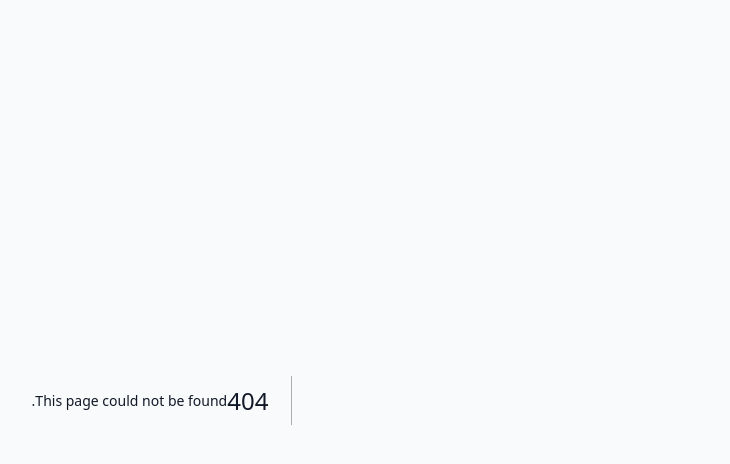
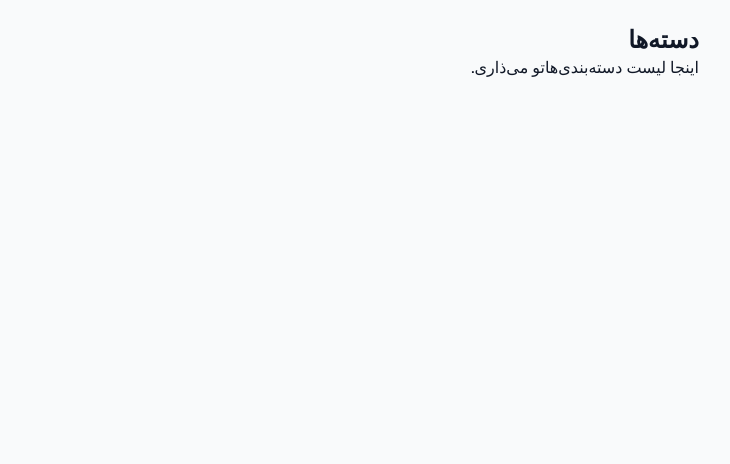
Before and after one commit to marmar-biz/Ax-prompt, a Next.js app: page /categories in a window 1280 px wide. Before the commit this address had no page. Shown: the top 464 px of the page, without its empty margins (510-1240 px from the left). Built offline with nearby package versions, Linux system fonts and the light colour scheme.

Commit message:
Create page.tsx

```diff
--- /dev/null
+++ b/app/categories/page.tsx
@@ -0,0 +1,10 @@
+'use client';
+
+export default function CategoriesPage() {
+  return (
+    <main className="container mx-auto p-6">
+      <h1>دسته‌ها</h1>
+      <p>اینجا لیست دسته‌بندی‌هاتو می‌ذاری.</p>
+    </main>
+  );
+}
```
